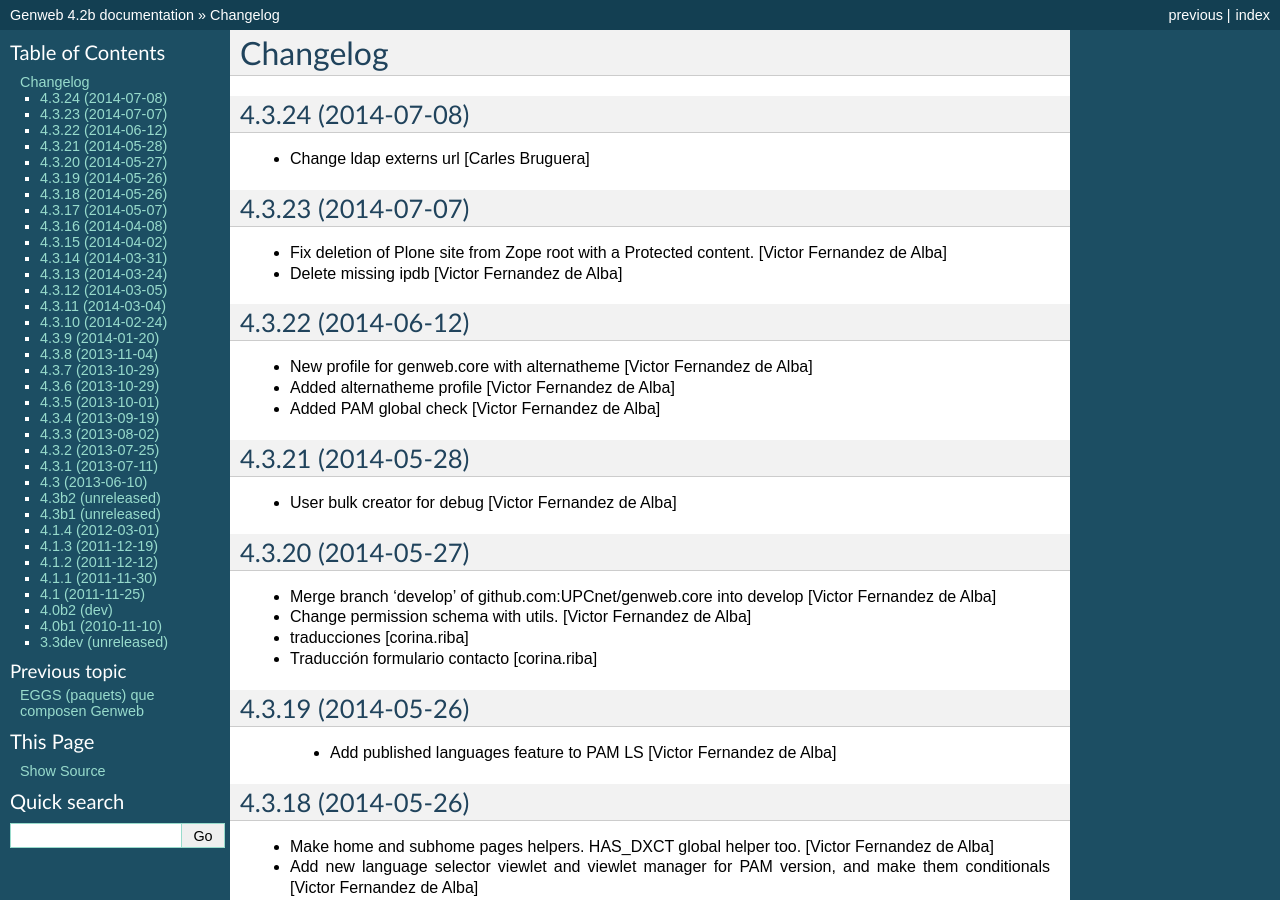
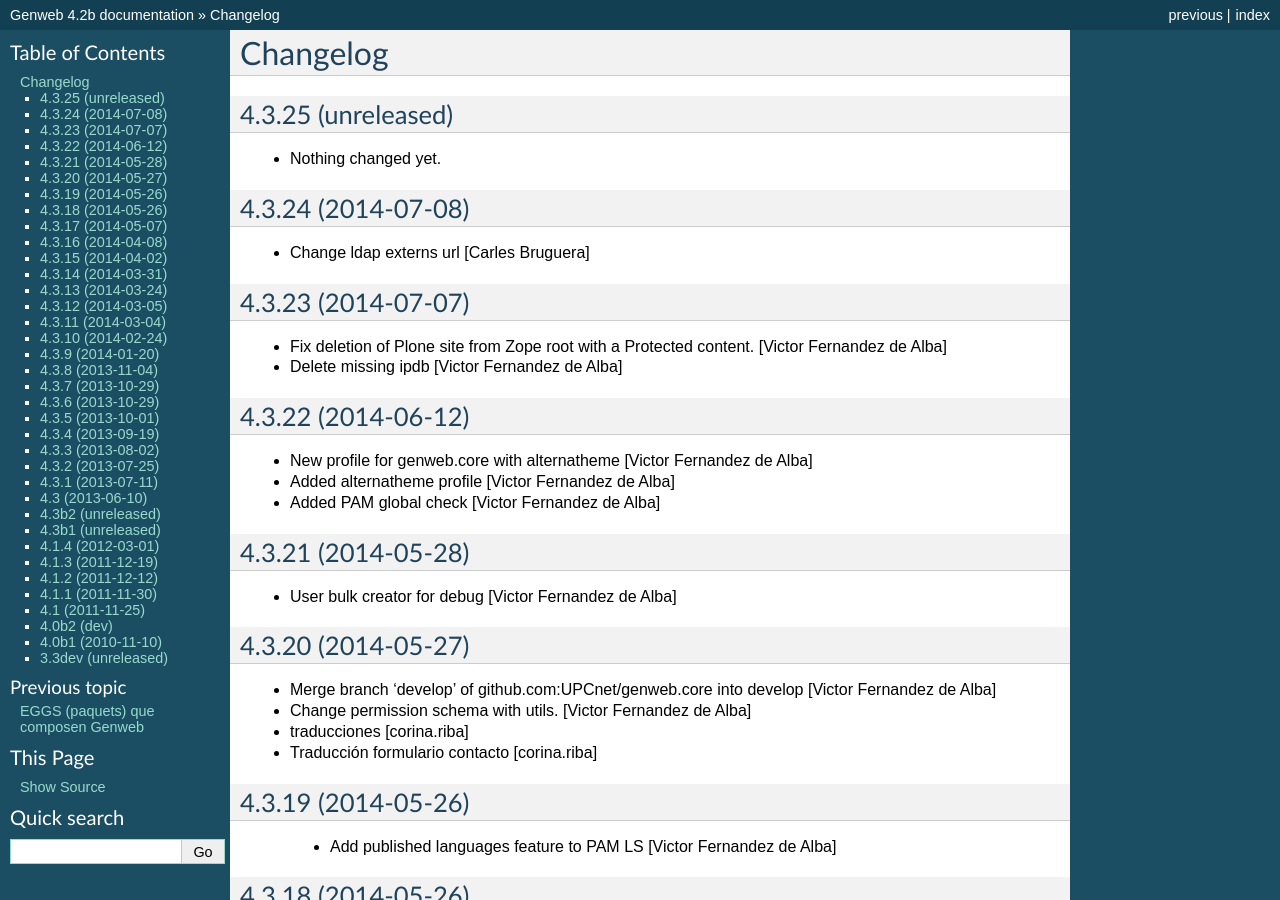
Before and after one commit to UPCnet/genweb.core, a Sphinx documentation site: the page built from docs/HISTORY.rst, in a window 1280 px wide and 900 px high. Built offline with Sphinx 7.4.7, drawn with Linux system fonts in a browser that asks for light colours.

Commit message:
Back to development: 4.3.25

```diff
--- a/docs/HISTORY.rst
+++ b/docs/HISTORY.rst
@@ -1,5 +1,11 @@
 Changelog
 =========
+
+4.3.25 (unreleased)
+-------------------
+
+- Nothing changed yet.
+
 
 4.3.24 (2014-07-08)
 -------------------
--- a/setup.py
+++ b/setup.py
@@ -1,7 +1,7 @@
 from setuptools import setup, find_packages
 import os
 
-version = '4.3.24'
+version = '4.3.25.dev0'
 
 README = open("README.rst").read()
 HISTORY = open(os.path.join("docs", "HISTORY.rst")).read()
```
